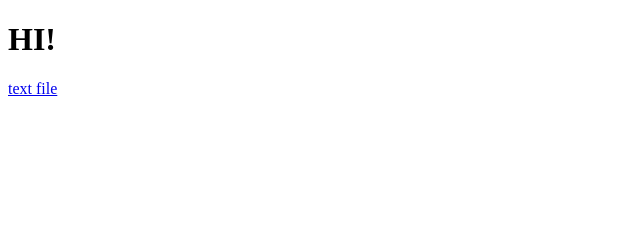
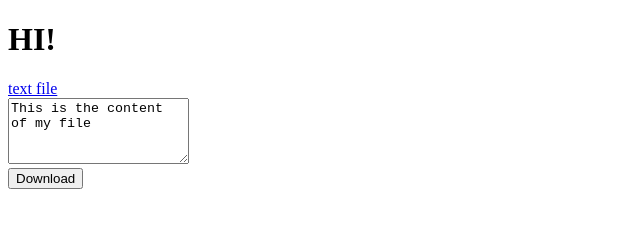
Before and after one commit to democat3457/online-ytdl, a plain HTML site: page index.html in a window 1280 px wide. Shown: the whole page, without its empty margins (0-640 px from the left). Drawn offline with Linux system fonts and the light colour scheme.

Commit message:
Update index.html

```diff
--- a/index.html
+++ b/index.html
@@ -5,5 +5,7 @@
 	<body>
 		<h1>HI!</h1>
 		<a href="data:application/octet-stream;charset=utf-8;base64,SGVsbG8hIEhvdyBhcmUgeW91Pw==">text file</a><br/>
+		<textarea id="url-text" rows="4">This is the content of my file</textarea><br/>
+		<button type="button" id="dwn-btn">Download</button>
 	</body>
 </html>
```
